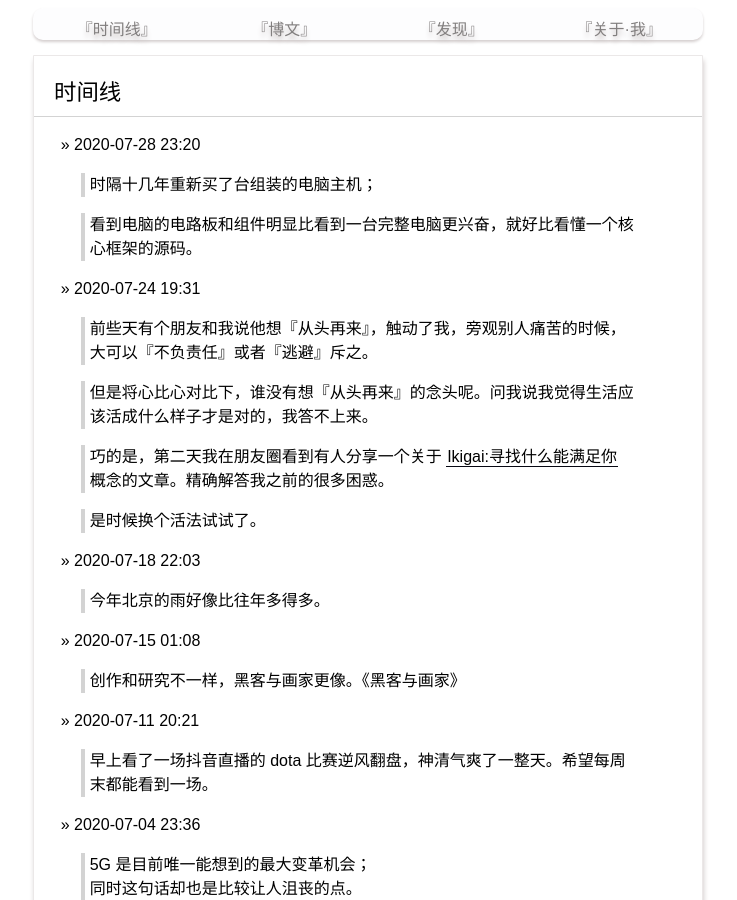
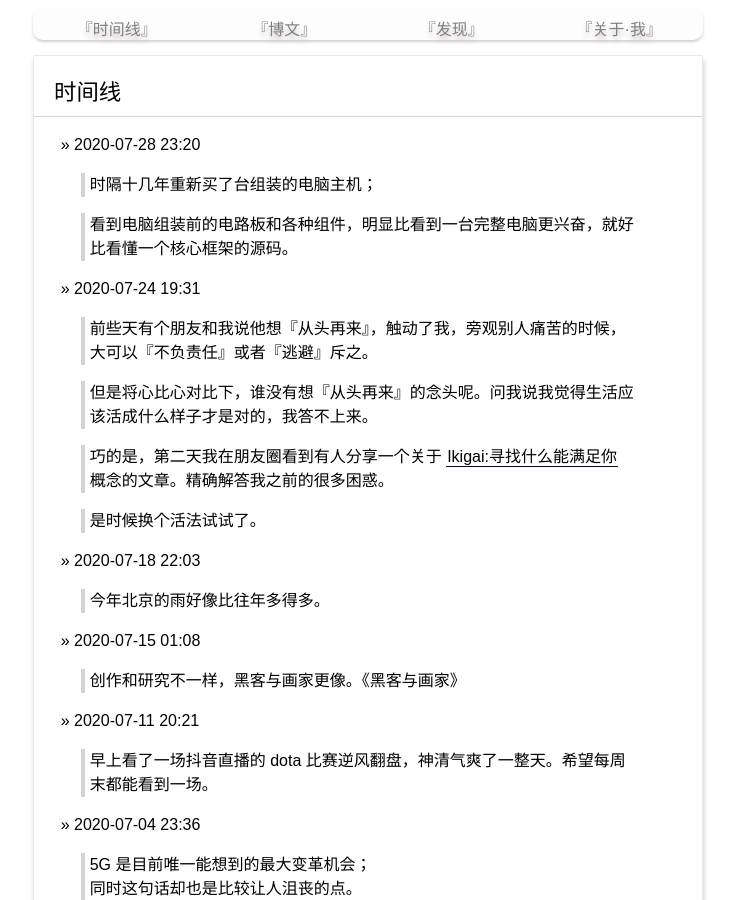
Before and after one commit to yanyiwu/blog, a Jekyll site: the page built from index.md, in a window 1280 px wide and 900 px high. Shown: the whole window, without its empty margins (272-1009 px from the left). Built offline with Jekyll 4.4.1, drawn with Linux system fonts in a browser that asks for light colours; Markdown is read by kramdown in place of the engine named in the settings; comment, search, counter and statistics services are not loaded.

Commit message:
fix typo

```diff
--- a/index.md
+++ b/index.md
@@ -7,7 +7,7 @@ title: 时间线
 
 > 时隔十几年重新买了台组装的电脑主机；
 
-> 看到电脑的电路板和组件明显比看到一台完整电脑更兴奋，就好比看懂一个核心框架的源码。
+> 看到电脑组装前的电路板和各种组件，明显比看到一台完整电脑更兴奋，就好比看懂一个核心框架的源码。
 
 &raquo; 2020-07-24 19:31
 
```
